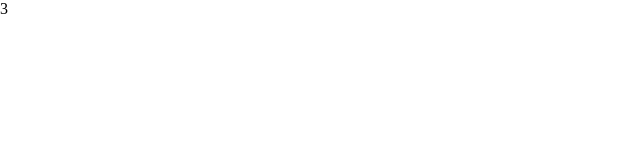
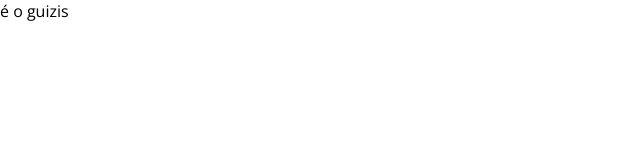
Before and after one commit to GuiArcencio/guiarcencio.github.io, a Nuxt app: page / in a window 1280 px wide. Shown: the top 160 px of the page, without its empty margins (0-640 px from the left). Built offline with nearby package versions, Linux system fonts and the light colour scheme.

Commit message:
Adds font

```diff
--- a/assets/global.scss
+++ b/assets/global.scss
@@ -1,3 +1,8 @@
+@font-face {
+    font-family: "Open Sans";
+    src: url("OpenSans-VariableFont_wdth,wght.ttf");
+}
+
 html {
     box-sizing: border-box;
 }
@@ -5,4 +10,5 @@ html {
 *, *::before, *::after {
     margin: 0;
     box-sizing: inherit;
+    font-family: "Open Sans", sans-serif;
 }
--- a/pages/index.vue
+++ b/pages/index.vue
@@ -1,9 +1,8 @@
 <script setup lang="ts">
-const teste = ref(3)
 </script>
 
 <template>
     <div>
-        {{ teste }}
+        é o guizis
     </div>
 </template>
```
Also changed, not shown: assets/OpenSans-VariableFont_wdth,wght.ttf (added).
